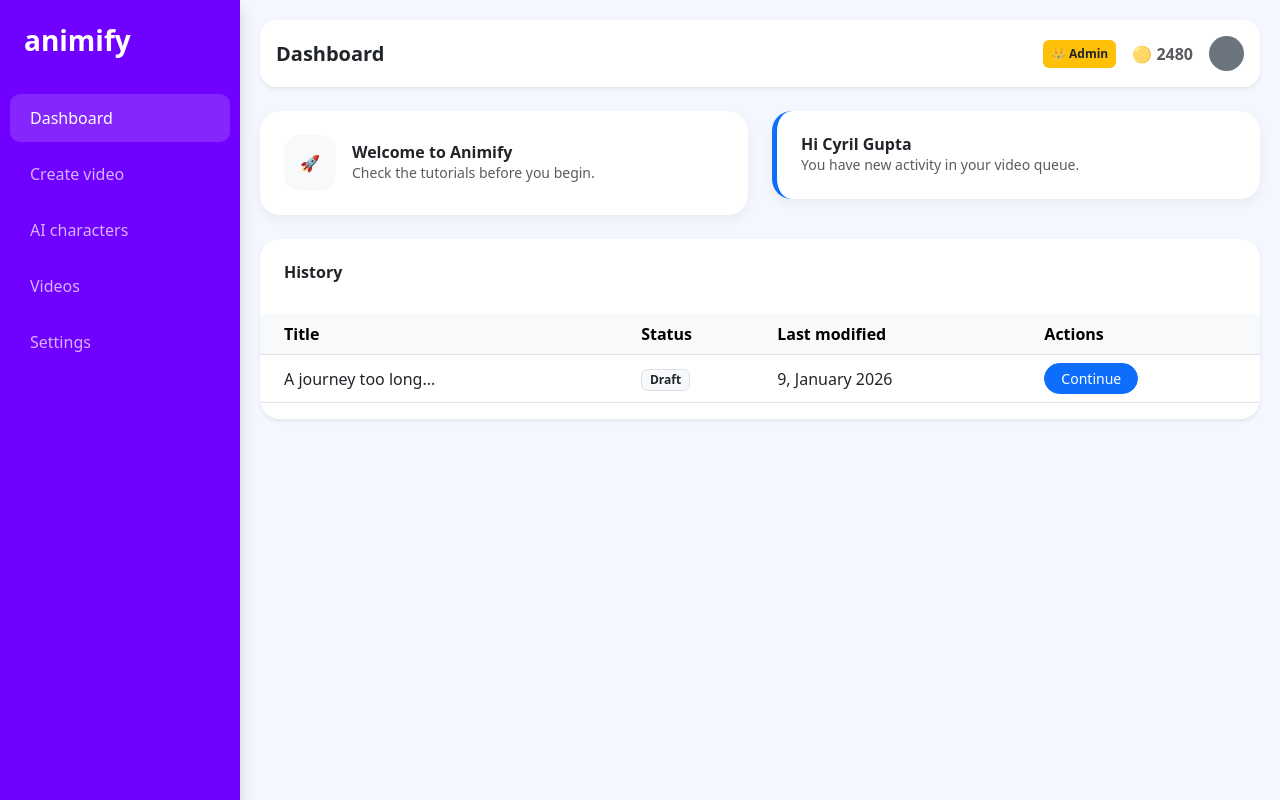
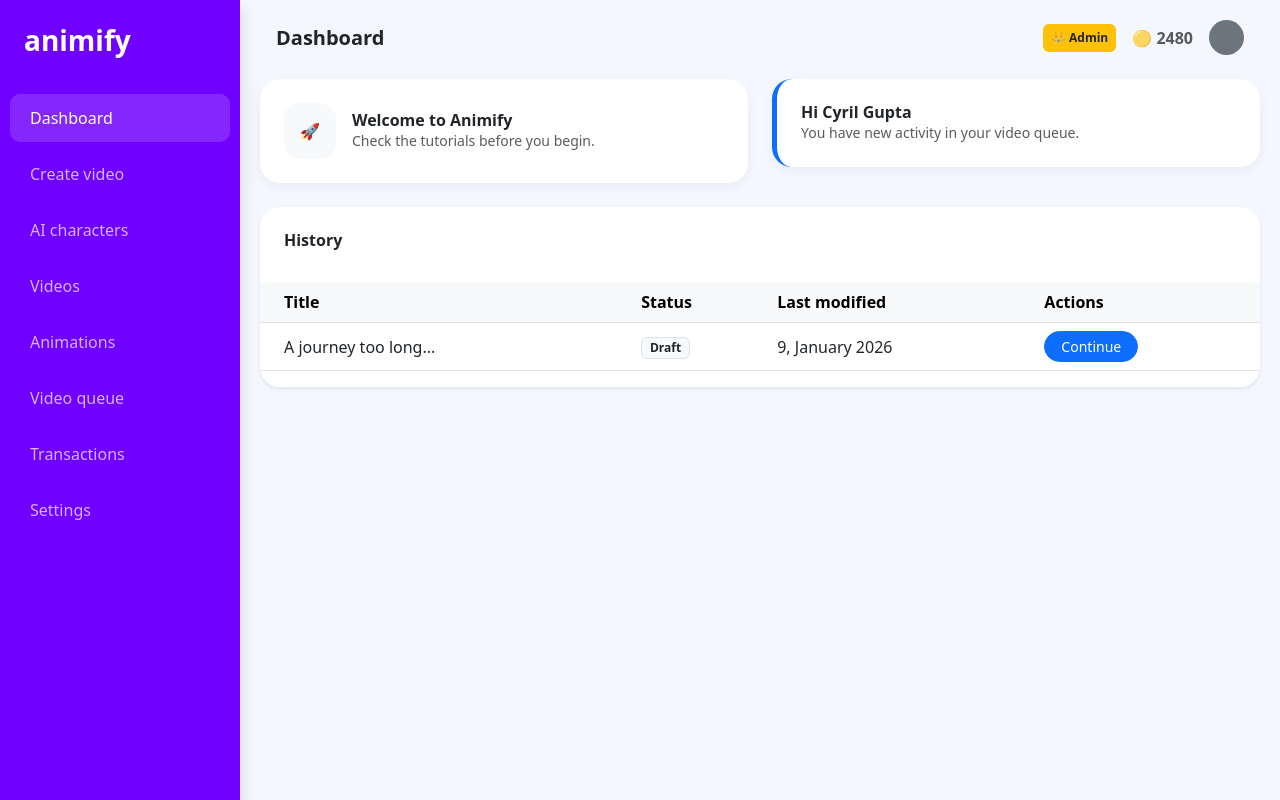
Before and after one commit to favourgodwin-debug/Dashboard-desktop-animify, a plain HTML site: page index.html in a window 1280 px wide. Drawn offline with nearby package versions, Linux system fonts and the light colour scheme.

Commit message:
update sidebar

```diff
--- a/index.html
+++ b/index.html
@@ -25,12 +25,15 @@
             <a class="nav-link" href="#">Create video</a>
             <a class="nav-link" href="#">AI characters</a>
             <a class="nav-link" href="#">Videos</a>
+            <a class="nav-link" href="#">Animations</a>
+            <a class="nav-link" href="#">Video queue</a>
+            <a class="nav-link" href="#">Transactions</a>
             <a class="nav-link" href="#">Settings</a>
         </nav>
     </div>
 
     <div class="main-content">
-        <div class="d-flex justify-content-between align-items-center mb-4 p-3 bg-white shadow-sm rounded-4">
+        <div class="d-flex justify-content-between align-items-center mb-4 px-3">
             <h5 class="fw-bold mb-0">Dashboard</h5>
             <div class="d-flex align-items-center gap-3">
                 <span class="badge bg-warning text-dark p-2">👑 Admin</span>
```
